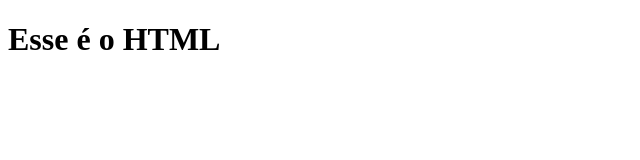
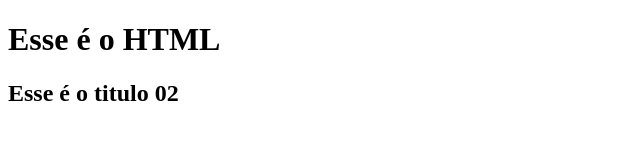
Before and after one commit to WillianOL/javascript-git, a plain HTML site: page index.html in a window 1280 px wide. Shown: the whole page, without its empty margins (0-640 px from the left). Drawn offline with Linux system fonts and the light colour scheme.

Commit message:
h2 adicionado pelo usuário 2

```diff
--- a/index.html
+++ b/index.html
@@ -7,6 +7,7 @@
 </head>
 <body>
   <h1>Esse é o HTML </h1>
+  <h2>Esse é o titulo 02</h2>
   <script src="script.js"></script>
 </body>
 </html>
```
